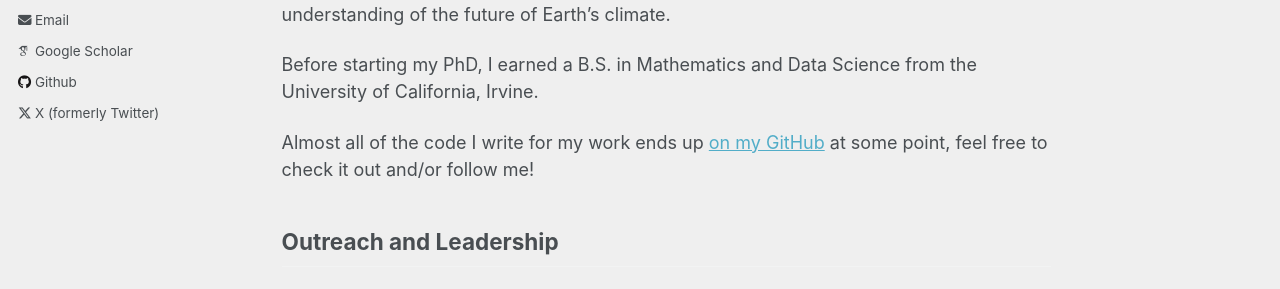
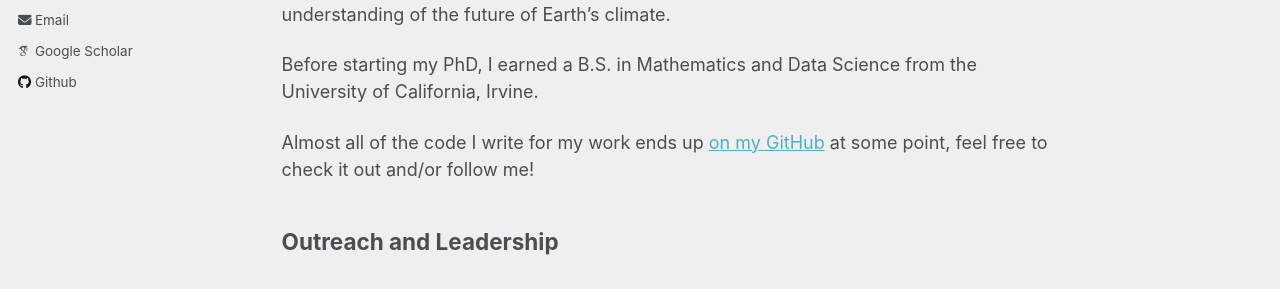
Before and after one commit to anthony-meza/anthony-meza.github.io, a Jekyll site: the page built from _pages/about.md, in a window 1280 px wide. Shown: the part 473-762 px from the top of the page. Built offline with Jekyll 4.4.1, drawn with Linux system fonts in a browser that asks for light colours; some web fonts are replaced.

Commit message:
Update _config.yml

```diff
--- a/_config.yml
+++ b/_config.yml
@@ -68,7 +68,7 @@ author:
   steam            : # Username
   telegram         : # URL
   tumblr           : # Username
-  twitter          : "anthonypmeza"# Username for X / Twitter
+  twitter          : #"anthonypmeza"# Username for X / Twitter
   vine             : # Username
   weibo            : # Username
   wikipedia        : # Username
```
